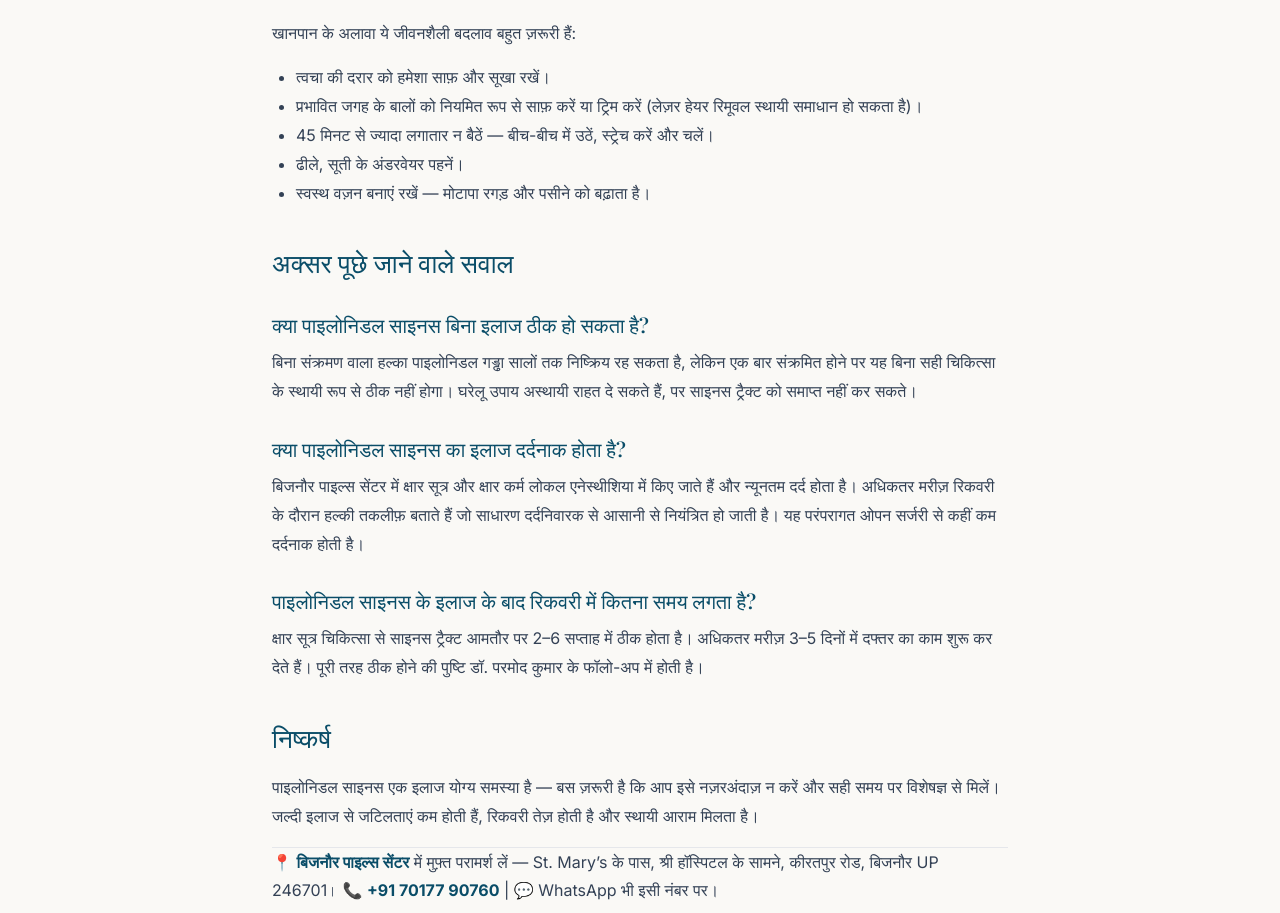
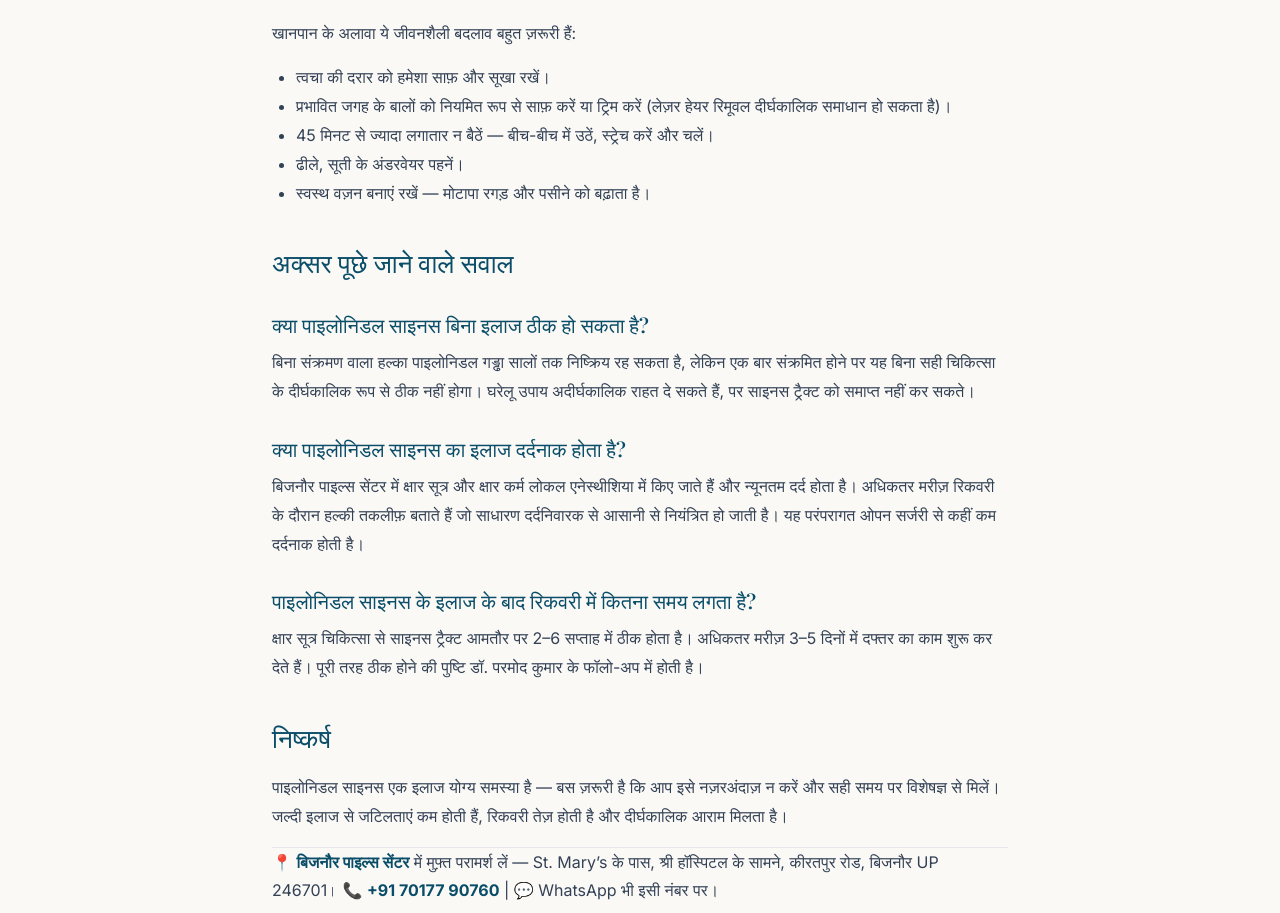
Before and after one commit to kumarparmod23/bijnorpilescentre, a Jekyll site: the page built from _posts/hi/2026-04-10-pilonidal-sinus-karan-aur-sthayi-ilaj.md, in a window 1280 px wide and 1400 px high, scrolled down 2014 px. Shown: the part 164-1077 px from the top of the window. Built offline with Jekyll 4.4.1, drawn with Linux system fonts in a browser that asks for light colours; nearby versions of some CDN libraries; some of the changed text lies outside the part shown.

Commit message:
Update treatment messaging and success-rate claims

```diff
--- a/_posts/hi/2026-04-10-pilonidal-sinus-karan-aur-sthayi-ilaj.md
+++ b/_posts/hi/2026-04-10-pilonidal-sinus-karan-aur-sthayi-ilaj.md
@@ -1,7 +1,7 @@
 ---
 layout: post
-title: "पाइलोनिडल साइनस: कारण, खतरे और स्थायी इलाज"
-meta_description: "पाइलोनिडल साइनस क्या है, कारण, लक्षण और स्थायी इलाज। बिजनौर पाइल्स सेंटर में डॉ. परमोद कुमार द्वारा विशेषज्ञ उपचार।"
+title: "पाइलोनिडल साइनस: कारण, खतरे और इलाज"
+meta_description: "पाइलोनिडल साइनस क्या है, कारण, लक्षण और इलाज। बिजनौर पाइल्स सेंटर में डॉ. परमोद कुमार द्वारा विशेषज्ञ उपचार।"
 keywords: [पाइलोनिडल साइनस, पाइलोनिडल साइनस इलाज, पाइलोनिडल साइनस कारण, पाइलोनिडल सिस्ट क्या है, क्षार सूत्र पाइलोनिडल, पाइलोनिडल साइनस बिजनौर, पाइलोनिडल साइनस लक्षण, पाइलोनिडल साइनस सर्जरी, पाइलोनिडल साइनस घरेलू इलाज, पाइलोनिडल साइनस डॉक्टर]
 condition: "Pilonidal Sinus"
 slug: "pilonidal-sinus-karan-aur-sthayi-ilaj"
@@ -9,7 +9,7 @@
 date: 2026-04-10 09:30:00 +0530
 ---
 
-# पाइलोनिडल साइनस: कारण, खतरे और स्थायी इलाज
+# पाइलोनिडल साइनस: कारण, खतरे और इलाज
 
 कमर के पास एक छोटी सी सूजन जिसमें से मवाद निकलता है, बैठने में दर्द होता है और बार-बार लौटती है — यही पाइलोनिडल साइनस है। अगर समय पर इलाज न कराया जाए तो यह त्वचा के नीचे सुरंगों का जाल बन सकती है जिसका इलाज बहुत कठिन हो जाता है।
 
@@ -65,7 +65,7 @@
 खानपान के अलावा ये जीवनशैली बदलाव बहुत ज़रूरी हैं:
 
 - त्वचा की दरार को हमेशा साफ़ और सूखा रखें।
-- प्रभावित जगह के बालों को नियमित रूप से साफ़ करें या ट्रिम करें (लेज़र हेयर रिमूवल स्थायी समाधान हो सकता है)।
+- प्रभावित जगह के बालों को नियमित रूप से साफ़ करें या ट्रिम करें (लेज़र हेयर रिमूवल दीर्घकालिक समाधान हो सकता है)।
 - 45 मिनट से ज्यादा लगातार न बैठें — बीच-बीच में उठें, स्ट्रेच करें और चलें।
 - ढीले, सूती के अंडरवेयर पहनें।
 - स्वस्थ वज़न बनाएं रखें — मोटापा रगड़ और पसीने को बढ़ाता है।
@@ -73,7 +73,7 @@
 ## अक्सर पूछे जाने वाले सवाल
 
 ### क्या पाइलोनिडल साइनस बिना इलाज ठीक हो सकता है?
-बिना संक्रमण वाला हल्का पाइलोनिडल गड्ढा सालों तक निष्क्रिय रह सकता है, लेकिन एक बार संक्रमित होने पर यह बिना सही चिकित्सा के स्थायी रूप से ठीक नहीं होगा। घरेलू उपाय अस्थायी राहत दे सकते हैं, पर साइनस ट्रैक्ट को समाप्त नहीं कर सकते।
+बिना संक्रमण वाला हल्का पाइलोनिडल गड्ढा सालों तक निष्क्रिय रह सकता है, लेकिन एक बार संक्रमित होने पर यह बिना सही चिकित्सा के दीर्घकालिक रूप से ठीक नहीं होगा। घरेलू उपाय अदीर्घकालिक राहत दे सकते हैं, पर साइनस ट्रैक्ट को समाप्त नहीं कर सकते।
 
 ### क्या पाइलोनिडल साइनस का इलाज दर्दनाक होता है?
 बिजनौर पाइल्स सेंटर में क्षार सूत्र और क्षार कर्म लोकल एनेस्थीशिया में किए जाते हैं और न्यूनतम दर्द होता है। अधिकतर मरीज़ रिकवरी के दौरान हल्की तकलीफ़ बताते हैं जो साधारण दर्दनिवारक से आसानी से नियंत्रित हो जाती है। यह परंपरागत ओपन सर्जरी से कहीं कम दर्दनाक होती है।
@@ -83,7 +83,7 @@
 
 ## निष्कर्ष
 
-पाइलोनिडल साइनस एक इलाज योग्य समस्या है — बस ज़रूरी है कि आप इसे नज़रअंदाज़ न करें और सही समय पर विशेषज्ञ से मिलें। जल्दी इलाज से जटिलताएं कम होती हैं, रिकवरी तेज़ होती है और स्थायी आराम मिलता है।
+पाइलोनिडल साइनस एक इलाज योग्य समस्या है — बस ज़रूरी है कि आप इसे नज़रअंदाज़ न करें और सही समय पर विशेषज्ञ से मिलें। जल्दी इलाज से जटिलताएं कम होती हैं, रिकवरी तेज़ होती है और दीर्घकालिक आराम मिलता है।
 
 ---
 📍 **बिजनौर पाइल्स सेंटर** में मुफ़्त परामर्श लें — St. Mary's के पास, श्री हॉस्पिटल के सामने, कीरतपुर रोड, बिजनौर UP 246701।
```
